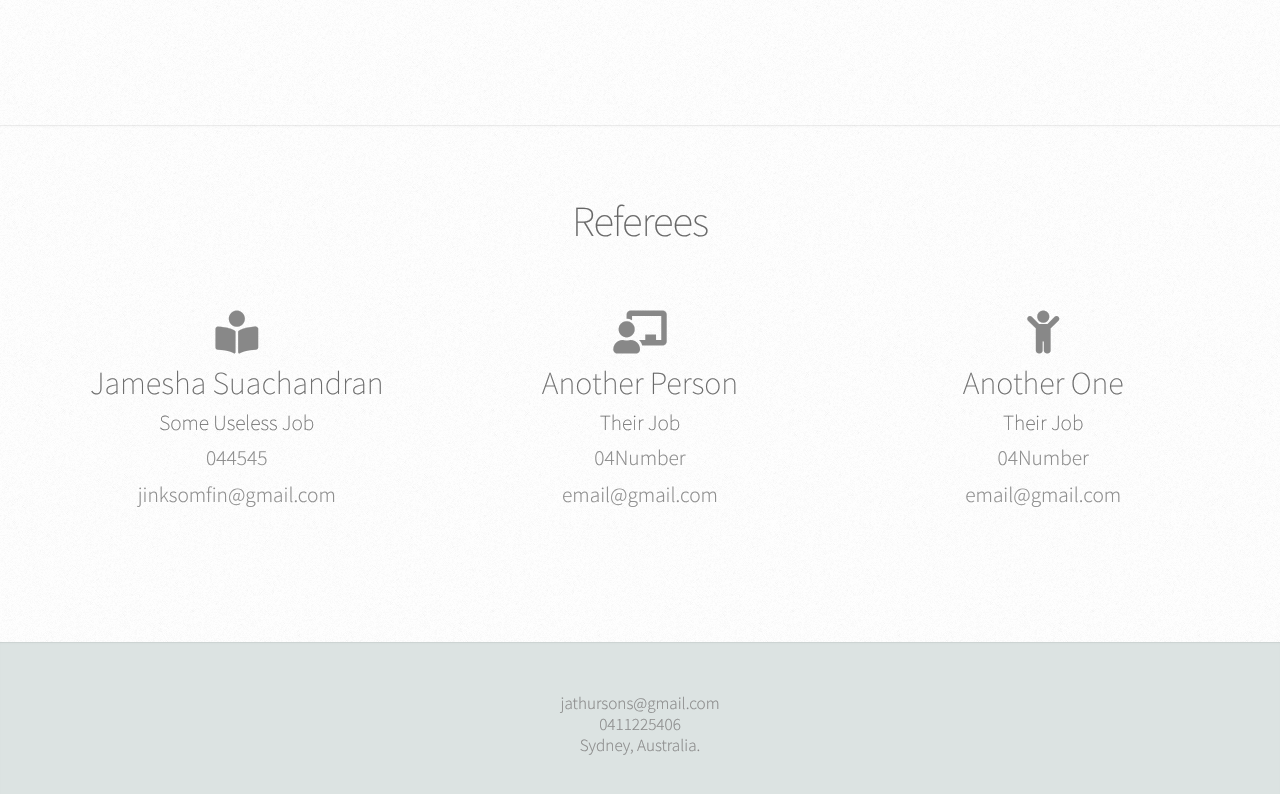
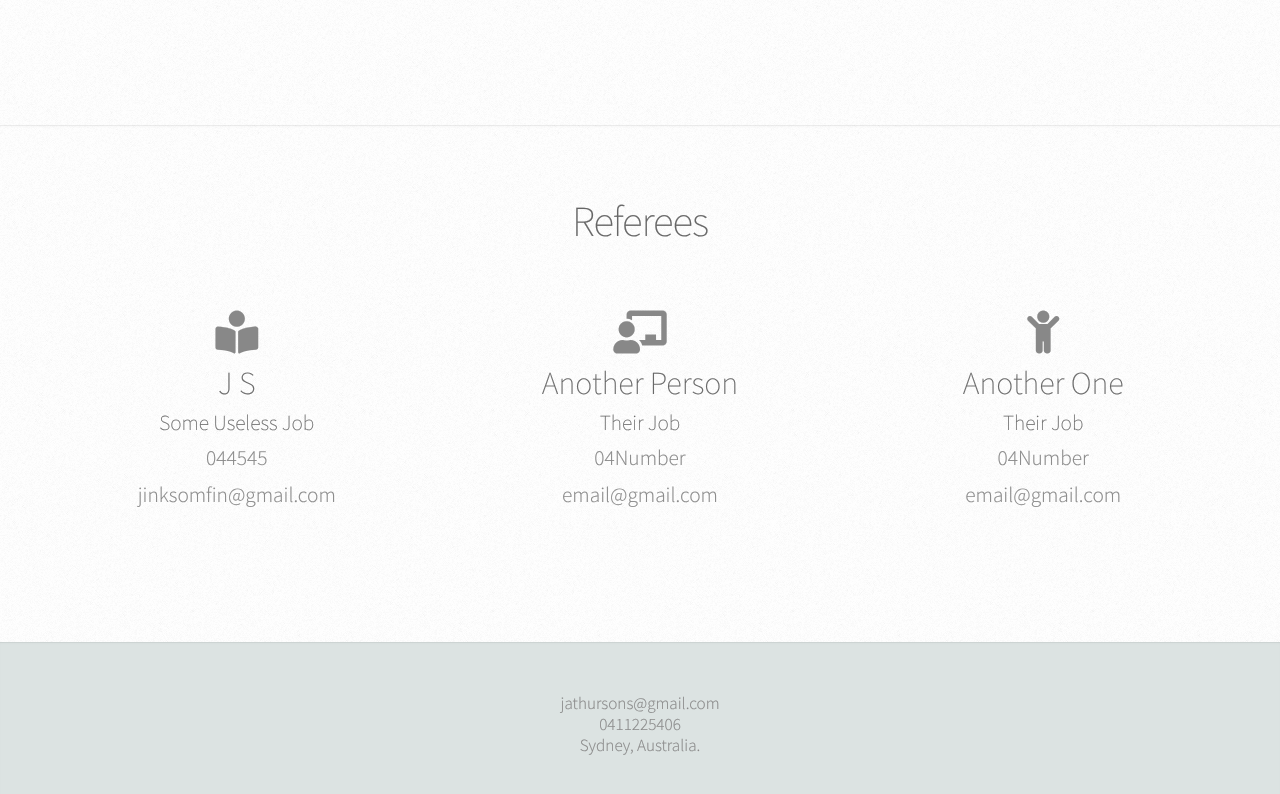
Before and after one commit to TheDranMaster/JathzResume, a plain HTML site: page index.html in a window 1280 px wide. Shown: the part 4271-5065 px from the top of the page. Drawn offline with Linux system fonts and the light colour scheme.

Commit message:
remove jamesha
removed jamesha s from site

```diff
--- a/index.html
+++ b/index.html
@@ -292,7 +292,7 @@
   					<!-- Jamesha -->
     				<div class="4u">
       					<i class="fas fa-book-reader fa-2x"></i>
-    					<h3>Jamesha Suachandran</h3>
+    					<h3>J S</h3>
     					<h4>Some Useless Job</h4>
     					<div class="description">
       						<p>044545<br />
```
